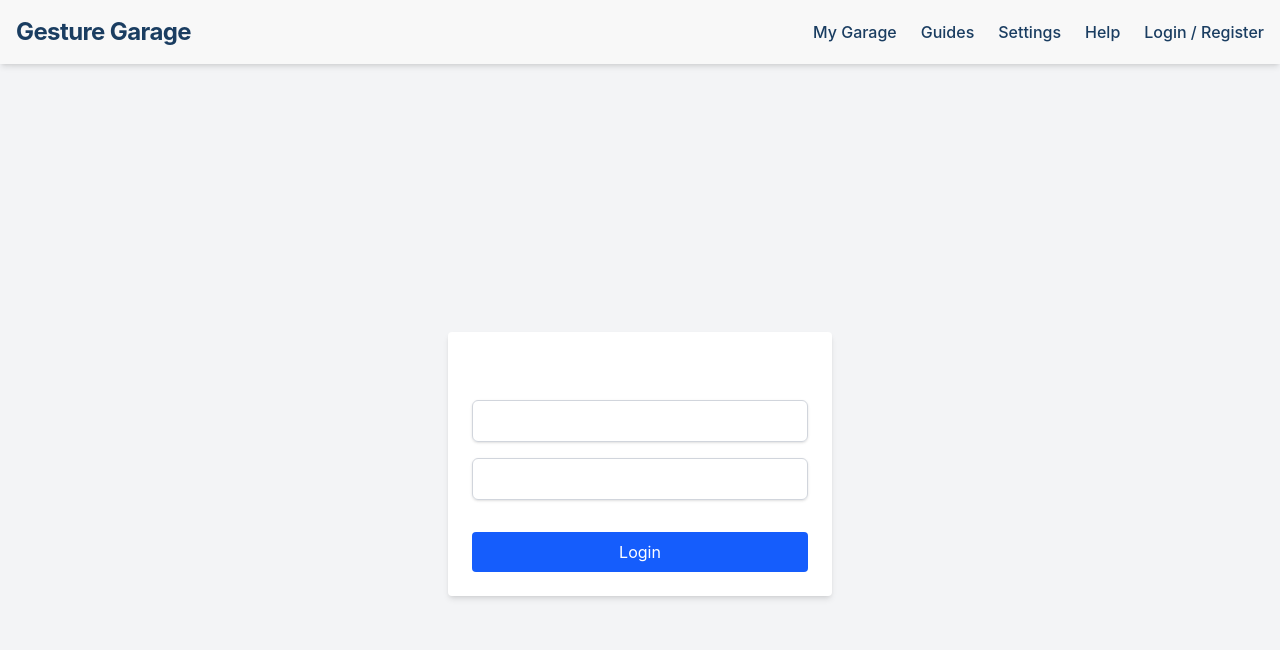
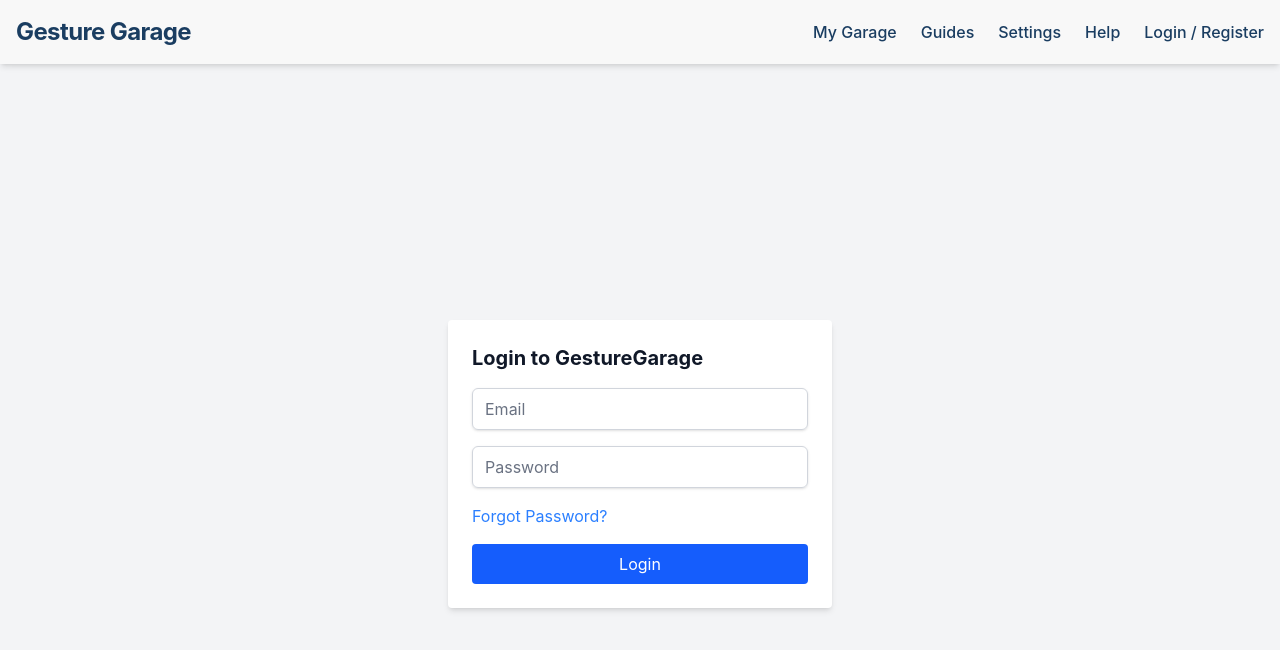
Before and after one commit to cambentz/Auto-Service-Helper, a React (Vite) app in the folder client/: page /login in a window 1280 px wide. Shown: the top 650 px of the page. Built offline with nearby package versions, Linux system fonts and the light colour scheme.

Commit message:
Login Page
Added link for "Forgot Password?"

Made text visible for placeholders on Email and Password input fields

```diff
--- a/client/src/Pages/Login.jsx
+++ b/client/src/Pages/Login.jsx
@@ -6,9 +6,10 @@ const Login = () => {
   return (
     <div className="flex justify-center items-center h-screen bg-gray-100">
       <div className="bg-white p-6 rounded shadow-md w-96">
-        <h2 className="text-xl font-bold mb-4">Login to GestureGarage</h2>
-        <InputField type="email" placeholder="Email" />
-        <InputField type="password" placeholder="Password" />
+        <h2 className="text-xl font-bold text-gray-900 mb-4">Login to GestureGarage</h2>
+        <InputField className="placeholder-gray-500" type="email" placeholder="Email" />
+        <InputField className="placeholder-gray-500" type="password" placeholder="Password" />
+        <a href="/forgot-password" className="text-blue-500 hover:underline">Forgot Password?</a>
         <Button className="w-full mt-4">Login</Button>
       </div>
     </div>
```
